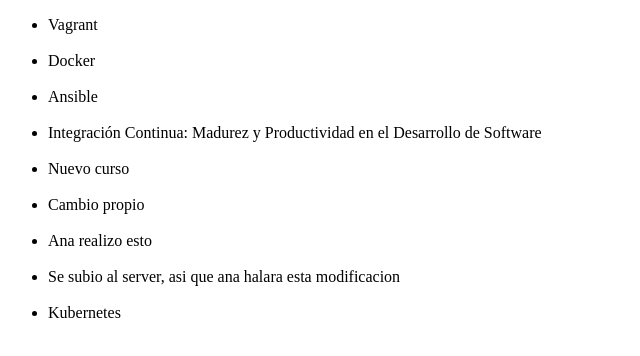
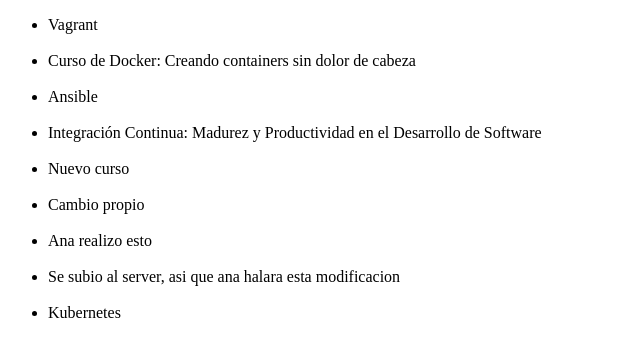
Before and after one commit to EddyF19/alura-git, a plain HTML site: page index.html in a window 1280 px wide. Shown: the whole page, without its empty margins (0-640 px from the left). Drawn offline with Linux system fonts and the light colour scheme.

Commit message:
Actualizando nombre del curso de Docker

```diff
--- a/index.html
+++ b/index.html
@@ -9,7 +9,7 @@
 <body>
     <ul>
         <li>Vagrant</li><br>
-        <li>Docker</li><br>
+        <li>Curso de Docker: Creando containers sin dolor de cabeza</li><br>
         <li>Ansible</li><br>
         <li>Integración Continua: Madurez y Productividad en el Desarrollo de Software</li><br>
         <li>Nuevo curso</li><br>
```
